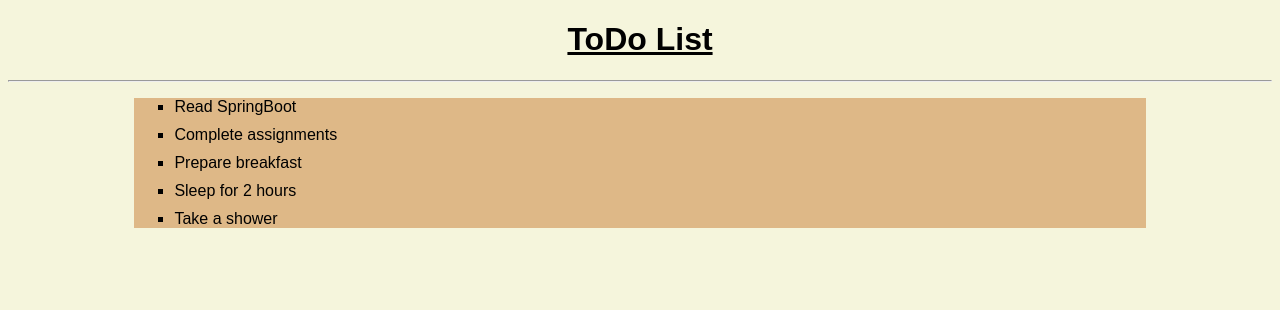
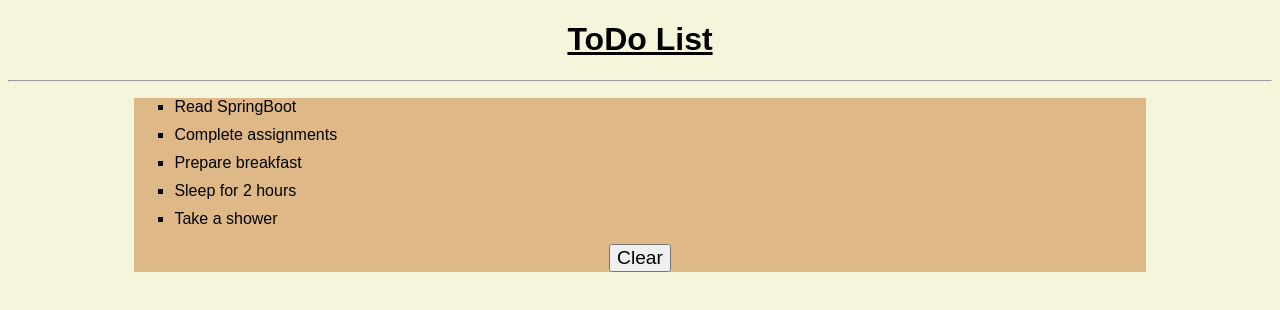
Before and after one commit to SanskarTayal/ToDoListApp, a React (Create React App) app: page / in a window 1280 px wide. Shown: the top 310 px of the page. Built offline with nearby package versions, Linux system fonts and the light colour scheme.

Commit message:
Completed Checkpoint 4

```diff
--- a/src/App.js
+++ b/src/App.js
@@ -6,7 +6,7 @@ export default function App() {
     <>
     <div className="Application">
       <Header />
-      <ListOfTasks />
+      <ListOfTasks/>
     </div>
     </>
   );
--- /dev/null
+++ b/src/Components/ClearButton.jsx
@@ -0,0 +1,3 @@
+export default function clearButton({click}){
+    return <button onClick={click}>Clear</button>
+}
--- a/src/Components/ListOfTasks.jsx
+++ b/src/Components/ListOfTasks.jsx
@@ -1,8 +1,18 @@
-import ToDoItems from "./ToDoItems"
+import { useState } from "react";
+import ClearButton from "./ClearButton";
 export default function ListOfTasks(){
+    const items = ["Read SpringBoot", "Complete assignments", "Prepare breakfast", "Sleep for 2 hours", "Take a shower"];
+
+    const[itemList,setItemList] = useState(items);
+    function clearHandler(){
+        setItemList([<span className="Italic">Nothing to do buddy. Sleep!</span>]);
+    }
     return <div className="TaskList">
-    <ul className="List" type='square'>
-    <ToDoItems />
+    <ul type='square'>
+    {itemList.map((item,index)=>(
+        <li key={index}>{item}</li>
+    ))}
     </ul>
+    < ClearButton click={clearHandler} />
     </div>
 }
--- a/src/Components/ToDoItems.js
+++ b/src/Components/ToDoItems.js
@@ -1,16 +1,9 @@
-export default function ToDoItems(){
-    const items = ["Read SpringBoot", "Complete assignments", "Prepare breakfast", "Sleep for 2 hours", "Take a shower"];
-    // function getItems(){
-    //     const arr=[];
-    //     for(let i=0;i<items.length;i++)
-    //         {
-    //             arr.push(<li key={i}>{items[i]}</li>);
-    //         }
-    //         return arr;
-    //  }
-    return <>
-        {items.map((item,index)=>(
-            <li key={index}> {item} </li>
-        ))}
-    </>
-}
+// export default function ToDoItems(props){
+//     const {itemList}=props;
+//    // console.log(itemList);
+//     return <>
+//         {itemList.map((item,index)=>(
+//             <li key={index}> {item} </li>
+//         ))}
+//     </>
+// }
--- a/src/styles.css
+++ b/src/styles.css
@@ -21,3 +21,11 @@ body{
   margin-top: 10px;
   text-align: left;
 }
+
+.TaskList button{
+  font-size: larger;
+}
+
+.Italic {
+  font-style: italic;
+}
```
